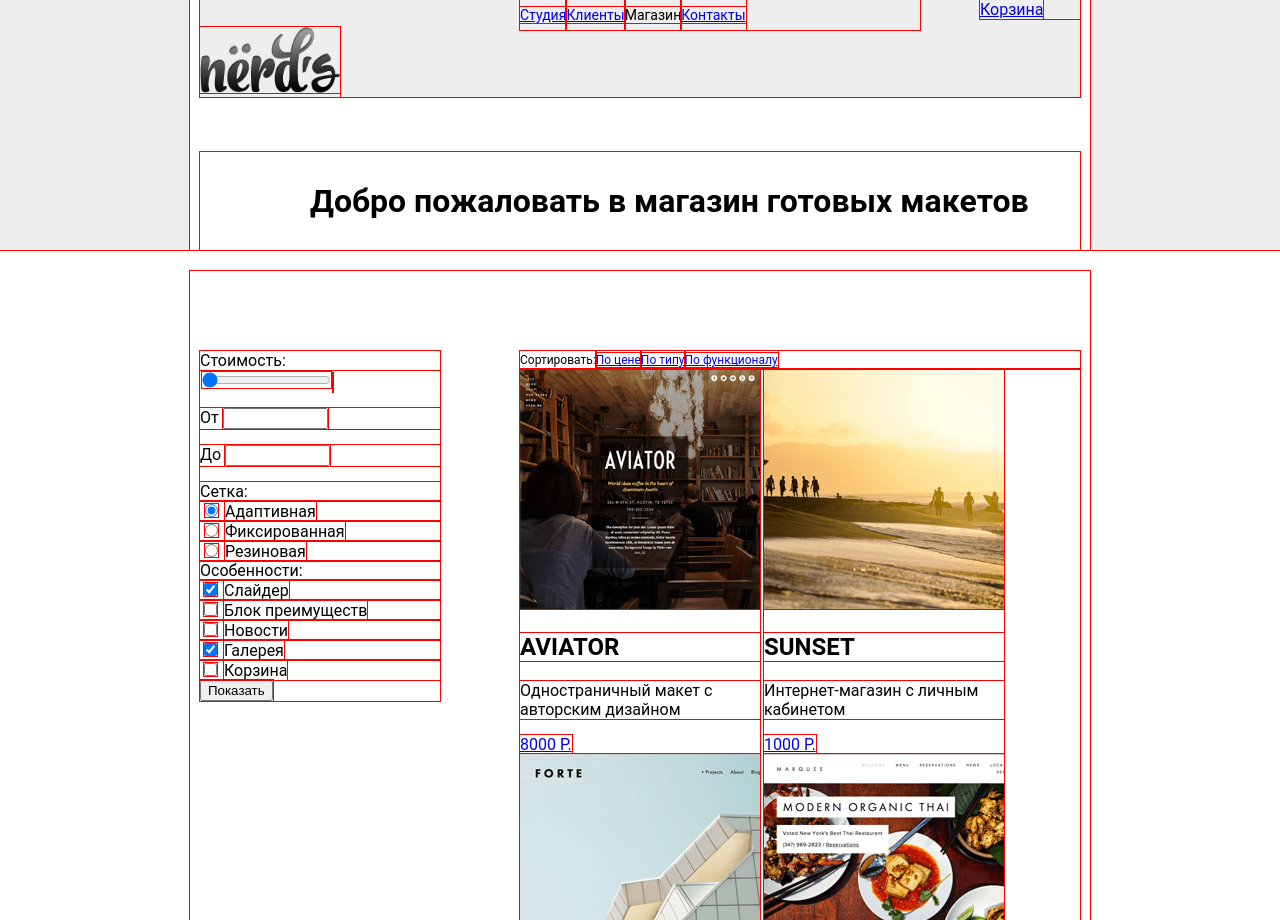
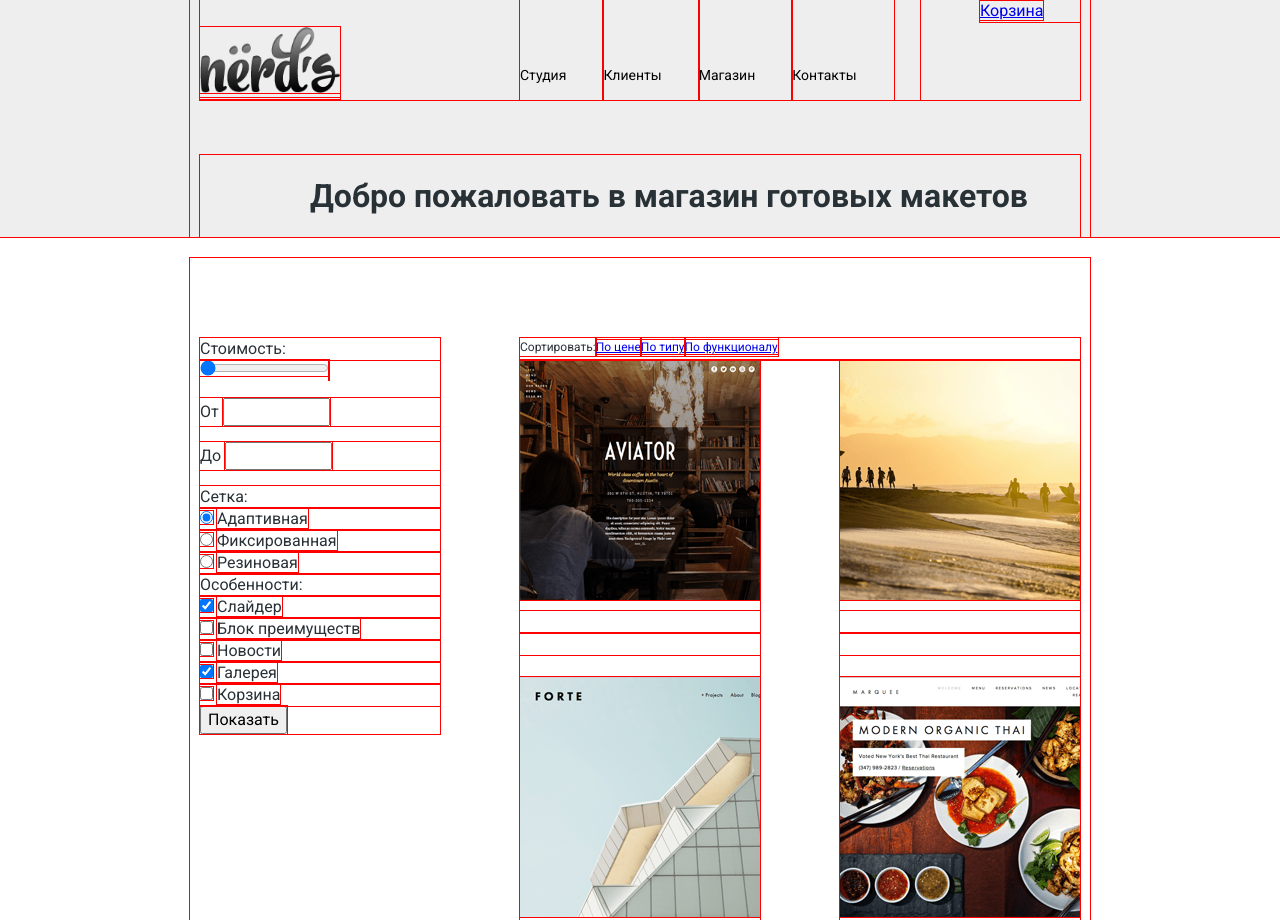
Before and after one commit to EvgeniyaSelyunina/110039-nerds, a plain HTML site: page catalog.html in a window 1280 px wide. Shown: the top 920 px of the page. Drawn offline with Linux system fonts and the light colour scheme.

Commit message:
Правки.Сетка

```diff
--- a/catalog.html
+++ b/catalog.html
@@ -3,6 +3,8 @@
   <head>
     <meta charset="utf-8">
     <title>Каталог Нёрдс</title>
+    <link href="https://fonts.googleapis.com/css?family=Roboto:400,500,700&subset=cyrillic" rel="stylesheet">
+    <link rel="stylesheet" href="css/normalize.css">
     <link href="css/style.css" rel="stylesheet">
   </head>
   <body>
@@ -85,25 +87,27 @@
         </form>
       </aside>
       <div class="search-results">
-        <div class="search-results-type">
+        <div class="sort">
+          <div class="sort-type">
             <ul>
               <li>Сортировать:</li>
-            <li class="search-results-item">
+              <li class="sort-item">
                 <a href="#">По цене</a>
               </li>
-            <li class="search-results-item">
+              <li class="sort-item">
                 <a href="#">По типу</a>
               </li>
-            <li class="search-results-item">
+              <li class="sort-item">
                 <a href="#">По функционалу</a>
               </li>
             </ul>
           </div>
-        <div class="search-results-order">
+          <div class="sort-order">
             <a href="#"></a>
             <a class="active"></a>
           </div>
-        <div class="items clearfix">
+        </div>
+        <div class="items">
           <div class="item">
             <!--<div class="item-elements">
               <ul>
@@ -204,13 +208,19 @@
     </footer>
     <div class="feedback">
       <form action="https://echo.htmlacademy.ru" method="post">
+        <div class="input-line">
           <label for="name">Ваше имя:</label>
           <input id="name" type="text" name="username" placeholder="представьтесь,пожалуйста">
+        </div>
+        <div class="input-line">
           <label for="user-email">Ваш e-mail:</label>
           <input id="user-email" type="text" name="email" placeholder="для отправки ответа">
+        </div>
+        <div class="input-line">
           <label for="letter">Текст письма:</label>
           <input id="letter" type="text" name="email" placeholder="в свободной форме">
-        <button class="btn" type="submit">Отправить</button>
+        </div>
+          <input type="submit" value="Отправить">
       </form>
     </div>
   </body>
--- a/css/style.css
+++ b/css/style.css
@@ -1,12 +1,14 @@
 body {
+    min-width: 880px;
     font-family: "Roboto", serif;
     font-size: 16px;
-    color:#000000
+    font-weight:normal;
+    color:#283136;
     line-height:22px;
-    font-weight:normal;
+    background: #ffffff;
     margin:0;
     padding:0;
-    min-width: 880px;
+
 }
 
 * {
@@ -19,15 +21,20 @@ body {
   display: table;
   clear: both;
 }
-.main-header{
-  background-color:#eeeeee;
-}
 
 .container {
   width: 880px;
   margin: 0 auto;
   padding: 0 10px;
-  background-color:#ffffff;
+}
+
+.main-header{
+  background-color:#eeeeee;
+  color:#283136;
+}
+
+.main-header .container{
+  background-color:#eeeeee;
 }
 
 .header-top{
@@ -45,6 +52,17 @@ body {
 .main-navigation{
   float: left;
   width: 400px;
+}
+
+.main-navigation a{
+  display: block;
+  color: #000000;
+  text-decoration: none;
+  padding: 60px 37px 10px 0px;
+}
+
+.main-navigation a:hover {
+  color: #fb565a;
 }
 
 .main-navigation ul {
@@ -68,6 +86,10 @@ body {
 
 .slider{
   background-color:#eeeeee;
+  position: relative;
+  width: 880px;
+  height: 300px;
+  margin: 0 auto;
 }
 
 .slider-left{
@@ -144,16 +166,22 @@ body {
 }
 
 .projects{
+  font-size: 0px;
+}
+
+.projects a{
   display: inline-block;
-  width: 880px;
   vertical-align: middle;
-  padding: 40px 0px;
-  font-size: 0px;
+  width: 210px;
   margin-right: 80px;
 }
 
+.projects img{
+  width: 200px;
+}
+
 .contacts{
-  width: 250px;
+  width: auto;
   margin-right:10px;
   padding:70px 0px;
   background-color:#a8cdff;
@@ -201,18 +229,22 @@ h1{
   margin-top: 80px;
 }
 
-.search-results-type ul{
+.sort-type ul{
   margin: 0;
   padding: 0;
   list-style: none;
   font-size: 0;
 }
 
-.search-results-type li{
+.sort-type li{
   display: inline-block;
   font-size: 12px;
   line-height: 18px;
   vertical-align: top;
+}
+
+.items{
+  font-size: 0;
 }
 
 .item{
@@ -221,6 +253,10 @@ h1{
   vertical-align: top;
 }
 
+.item:nth-child(2n){
+  margin-left: 80px;
+}
+
 .pagination ul{
   list-style: none;
 }
```
Also changed, not shown: index.html (+12 -4 lines). Lines whose indentation alone changed are shown as unchanged.
